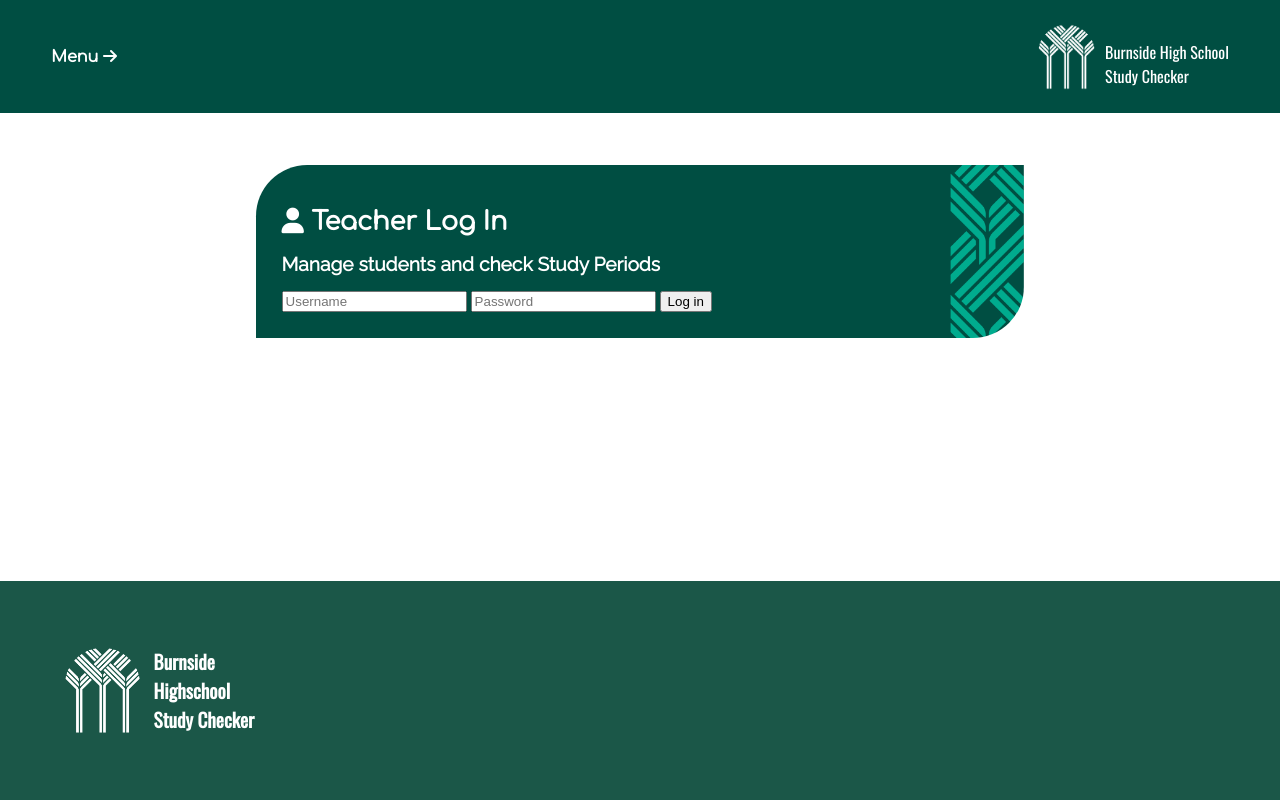
After one commit to LensonBee/StudyChecker, a Flask app: page /teacher-login in a window 1280 px wide. The commit adds this page. Run offline with Flask 3, Linux system fonts and the light colour scheme.

Commit message:
edited login styles

```diff
--- a/Flask/routes.py
+++ b/Flask/routes.py
@@ -28,10 +28,21 @@
     return render_template("home.html", title="Home")
 
 
+@app.route("/teacher-login")
+def teacher_login():
+    if "teacher" not in session:  # instantiate session
+        session["teacher"] = False
+
+    if session.get("teacher"):
+        return app.redirect("/")
+
+    return render_template("teacher-login.html", title="Teacher Login")
+
+
 @app.route("/student-login")
 def student_login():
     if "student" not in session:  # instantiate session
-        session["sutdent"] = False
+        session["student"] = False
 
     if session.get("student"):
         return app.redirect("/")
--- a/Flask/static/css/style.css
+++ b/Flask/static/css/style.css
@@ -239,3 +239,7 @@
     font-size: 1.5vw;
     color: white;
 }
+
+.login login-box {
+    padding: 1vw;
+}
--- a/Flask/templates/home.html
+++ b/Flask/templates/home.html
@@ -33,7 +33,7 @@
             <h4>Student Login</h4>
         </a>
 
-        <a class="teacher-login">
+        <a class="teacher-login" href="{{ url_for('teacher_login') }}">
             <i class="fa-solid fa-chalkboard-user"></i>
 
             <h4>Teacher Login</h4>
--- /dev/null
+++ b/Flask/templates/teacher-login.html
@@ -0,0 +1,14 @@
+{% extends "prefabs/layout.html" %}
+
+{% block content %}
+<div class="login">
+    <h1><i class="fa-solid fa-user"></i> Teacher Log In</h1>
+    <h2>Manage students and check Study Periods</h2>
+
+    <form action="/loginregister" method="post">
+        <input type="text" name="username" placeholder="Username" required class="login-box">
+        <input type="password" name="password" placeholder="Password" required class="login-box">
+        <input type="submit" value="Log in" class="login-submit">
+    </form>
+</div>
+{% endblock %}
```
Also changed, not shown: Flask/instance/study.db.
